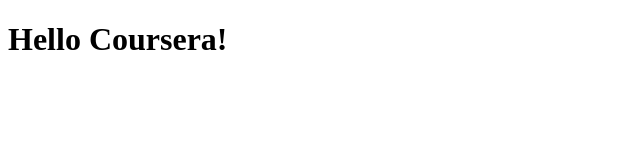
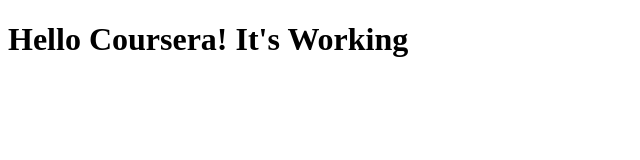
Before and after one commit to dougrugh/coursera-test, a plain HTML site: page site/index.html in a window 1280 px wide. Shown: the whole page, without its empty margins (0-640 px from the left). Drawn offline with Linux system fonts and the light colour scheme.

Commit message:
Small change.

```diff
--- a/site/index.html
+++ b/site/index.html
@@ -4,6 +4,6 @@
 	<title>Hello Coursera!</title>
 </head>
 <body>
-<h1>Hello Coursera!</h1>
+<h1>Hello Coursera! It's Working</h1>
 </body>
 </html>
```
